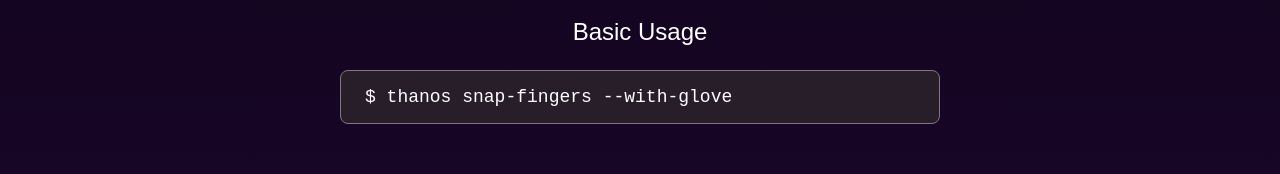
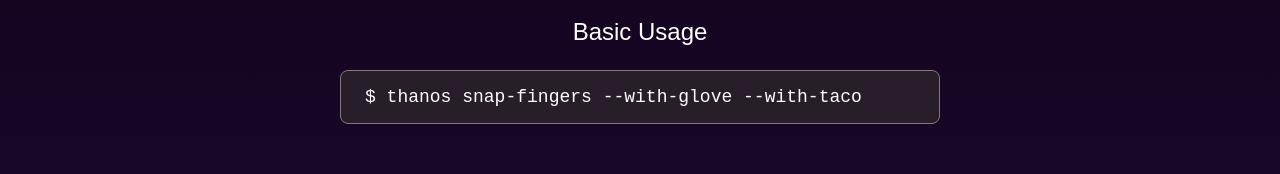
Before and after one commit to shadyrudy/stoic-panini, a plain HTML site: page dist/index.html in a window 1280 px wide. Shown: the part 1058-1232 px from the top of the page. Drawn offline with Linux system fonts and the light colour scheme; a web font is replaced by a local one.

Commit message:
added taco to glove

```diff
--- a/dist/index.html
+++ b/dist/index.html
@@ -37,7 +37,7 @@
       </div>
       <div class="usage-instructions">
         <h3>Basic Usage</h3>
-        <code>$ thanos snap-fingers --with-glove</code>
+        <code>$ thanos snap-fingers --with-glove --with-taco</code>
       </div>
       <div class="footer">
         <img src="assets/glove.png" alt="thanos gauntlet but its like the classic emoji hands with an awful photoshop of stupid gems on it, because funny"/>
```
